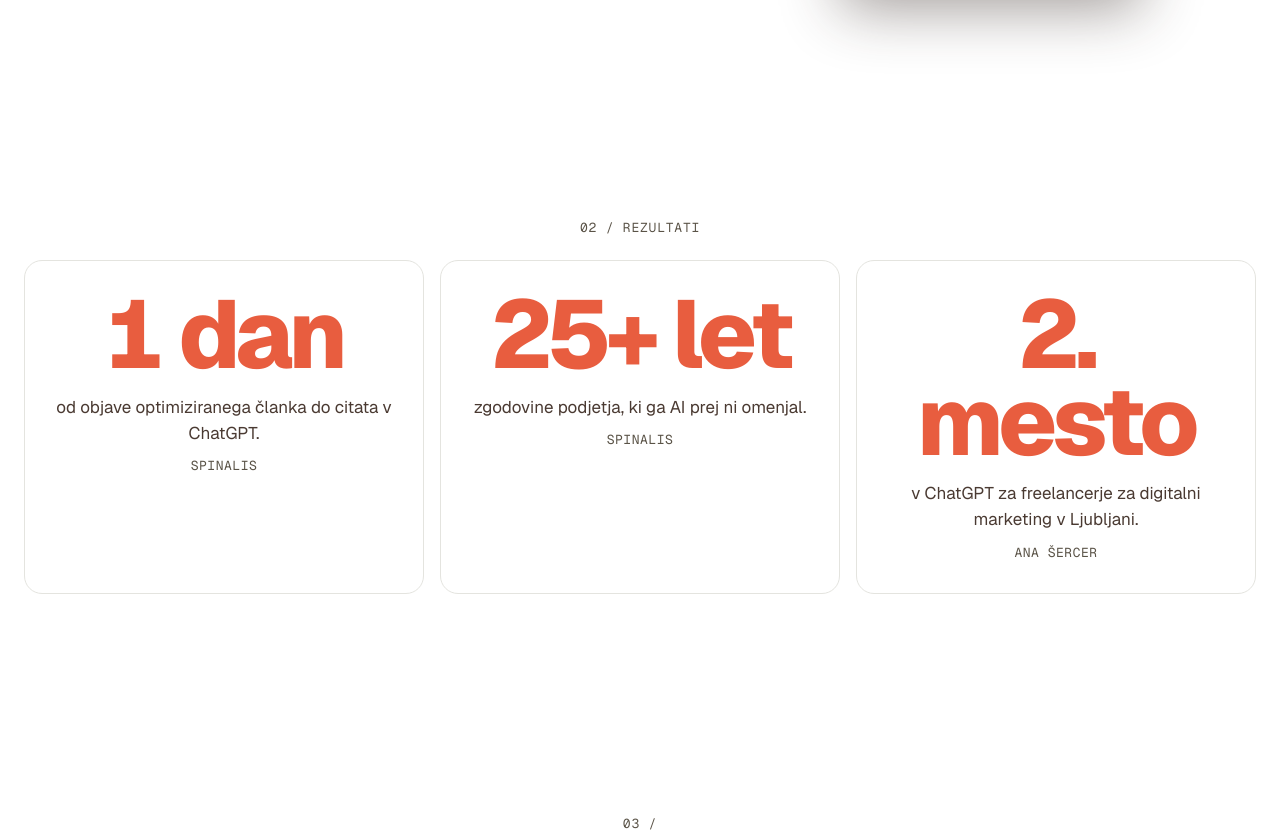
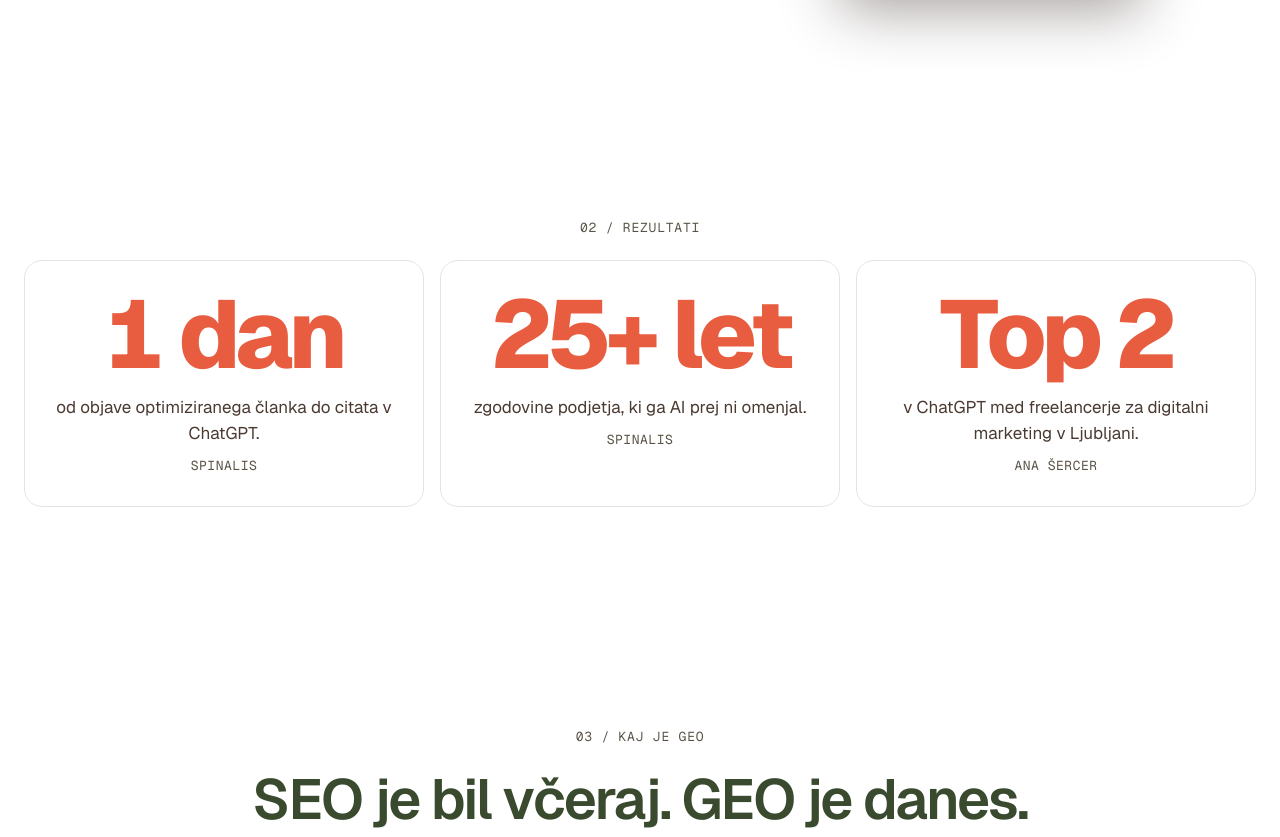
Before and after one commit to Mjauzilla/anasercer-spletna, a plain HTML site: page si/geo-test.html in a window 1280 px wide. Shown: the part 1499-2336 px from the top of the page. Drawn offline with Linux system fonts and the light colour scheme.

Commit message:
GEO test page tweaks
Co-Authored-By: Claude Opus 5.5 <noreply@anthropic.com>
Claude-Session: https://claude.ai/code/session_012pV5smyf6CNj689qd3iJWL

```diff
--- a/si/geo-test.html
+++ b/si/geo-test.html
@@ -92,8 +92,8 @@
 <ul class="geo-points"><li>Brez oglasov in brez plačila za uvrstitev.</li><li>Rezultat jasne strukture strani, vsebin in omemb, ki jih AI zna prebrati.</li><li>Enak postopek uporabim za vaše podjetje.</li></ul>
 <a class="btn btn-amber" href="https://calendly.com/anasercer/discovery-call" target="_blank" rel="noopener">Rezervirajte brezplačno AI analizo</a></div>
 <div class="geo-phone reveal"><video src="../assets/v3/geo/chatgpt-dokaz.mp4" poster="../assets/v3/geo/chatgpt-dokaz.jpg" autoplay muted loop playsinline preload="metadata" aria-label="Posnetek zaslona: ChatGPT na vprašanje o najboljših freelancerjih za digitalni marketing v Ljubljani priporoči Ano Šercer na 2. mestu."></video><button class="geo-snd" type="button" aria-label="Vklopi zvok">🔊 Zvok</button></div></div></div></section>
-<section class="s-cream pad"><div class="wrap"><p class="label">02 / Rezultati</p><div class="grid g3"><div class="stat reveal"><div class="stat-n">1 dan</div><p>od objave optimiziranega članka do citata v ChatGPT. <span class="mono">SPINALIS</span></p></div><div class="stat reveal"><div class="stat-n">25+ let</div><p>zgodovine podjetja, ki ga AI prej ni omenjal. <span class="mono">SPINALIS</span></p></div><div class="stat reveal"><div class="stat-n">2. mesto</div><p>v ChatGPT za freelancerje za digitalni marketing v Ljubljani. <span class="mono">ANA ŠERCER</span></p></div></div></div></section>
-<section class="s-cream pad"><div class="wrap"><p class="label">03 / </p><h2 class="h-l reveal" style="margin-bottom:40px;max-width:900px">SEO je bil včeraj. GEO je danes.</h2>
+<section class="s-cream pad"><div class="wrap"><p class="label">02 / Rezultati</p><div class="grid g3"><div class="stat reveal"><div class="stat-n">1 dan</div><p>od objave optimiziranega članka do citata v ChatGPT. <span class="mono">SPINALIS</span></p></div><div class="stat reveal"><div class="stat-n">25+ let</div><p>zgodovine podjetja, ki ga AI prej ni omenjal. <span class="mono">SPINALIS</span></p></div><div class="stat reveal"><div class="stat-n">Top 2</div><p>v ChatGPT med freelancerje za digitalni marketing v Ljubljani. <span class="mono">ANA ŠERCER</span></p></div></div></div></section>
+<section class="s-cream pad"><div class="wrap"><p class="label">03 / Kaj je GEO</p><h2 class="h-l reveal" style="margin-bottom:40px;max-width:900px">SEO je bil včeraj. GEO je danes.</h2>
 <p class="lead" style="margin-bottom:40px">GEO (Generative Engine Optimisation) je optimizacija za AI iskalnike. SEO skrbi, da vas najde Google, GEO pa, da vas AI <strong>citira in priporoči</strong> kot zaupanja vreden vir. Vse več iskanj se konča brez klika, ker odgovor da kar AI. Vprašanje je le, ali ste v tem odgovoru vi ali vaša konkurenca.</p>
 <div class="compare"><div class="col s-green"><h3>Klasični SEO</h3><ul><li>Optimizacija za Googlov algoritem</li><li>Uvrstitev med rezultati iskanja</li><li>Klik na vašo stran</li><li>Rezultati v 3 do 6 mesecih</li></ul></div>
 <div class="col" style="background:var(--amber);color:var(--mahogany)"><h3>GEO optimizacija</h3><ul><li>Optimizacija za AI modele</li><li>Citiranost v AI odgovorih</li><li>Zaupanje že brez klika</li><li>Prvi rezultati lahko v nekaj dneh</li></ul></div></div></div></section>
```
